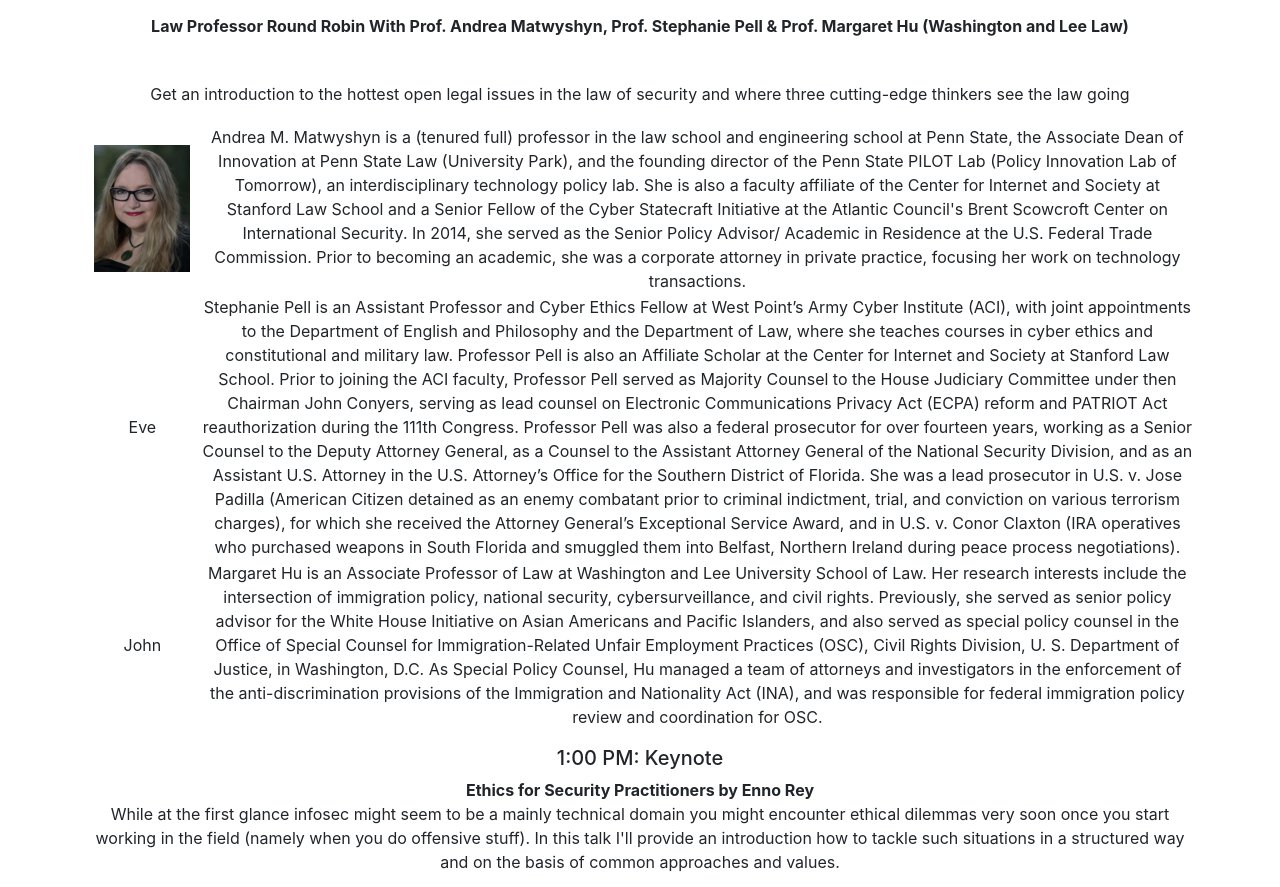
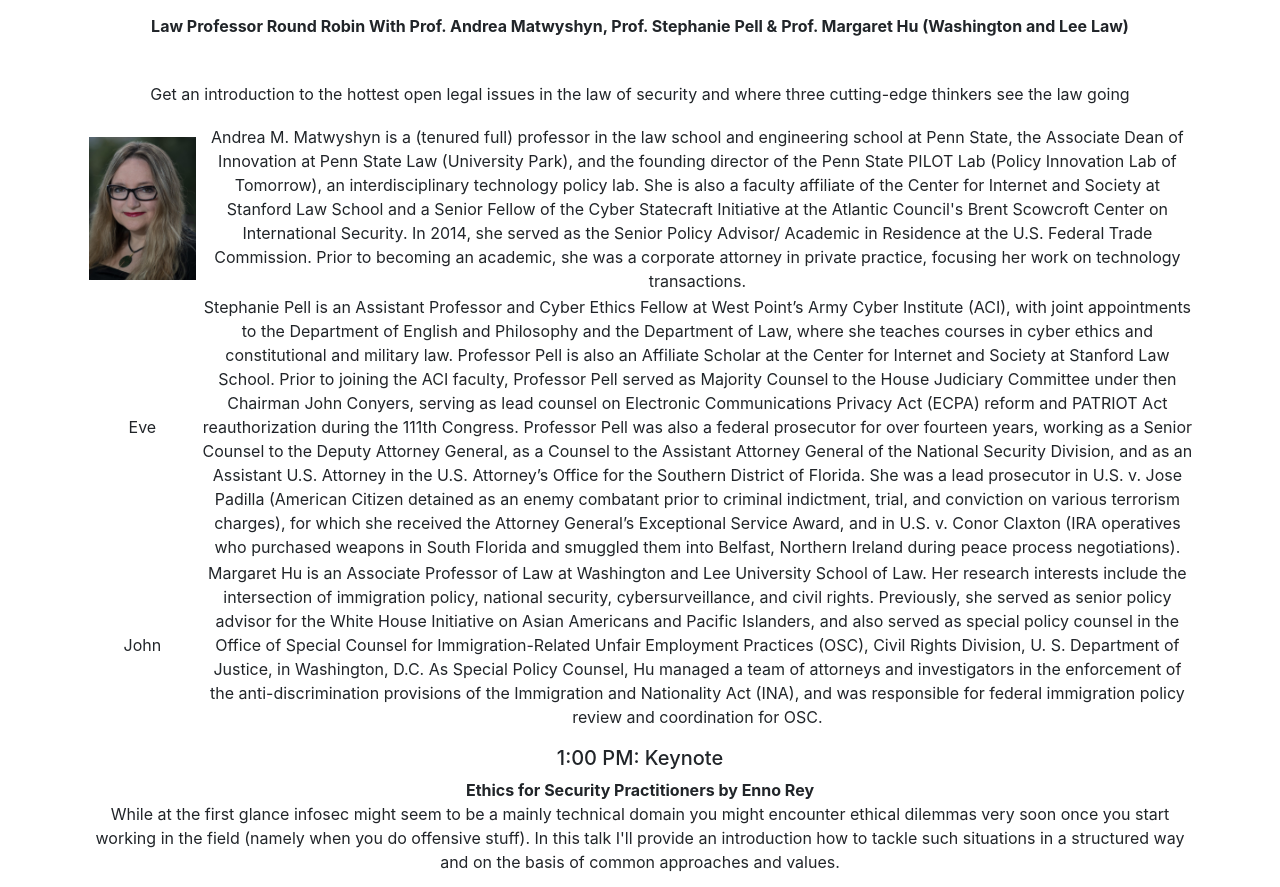
Before and after one commit to Ethics-Village/Ethics-Village.github.io, a website with bundled scripts: page legalworkshop.html in a window 1280 px wide. Shown: the part 880-1767 px from the top of the page. Built offline with nearby package versions, Linux system fonts and the light colour scheme; a web font is replaced by a local one.

Commit message:
update pic

```diff
--- a/legalworkshop.html
+++ b/legalworkshop.html
@@ -68,7 +68,7 @@
 
 		<table style="width:100%">
   <tr>
-    <td><img src="img/2019/andrea.jpg" style="width: 85%; height: 15%"></td>
+    <td><img src="img/2019/andrea.jpg" style="width: 95%; height: 15%"></td>
     <td>Andrea M. Matwyshyn is a (tenured full) professor in the law school and engineering school at Penn State, the Associate Dean of Innovation at Penn State Law (University Park), and the founding director of the Penn State PILOT Lab (Policy Innovation Lab of Tomorrow), an interdisciplinary technology policy lab. She is also a faculty affiliate of the Center for Internet and Society at Stanford Law School and a Senior Fellow of the Cyber Statecraft Initiative at the Atlantic Council's Brent Scowcroft Center on International Security.  In 2014, she served as the Senior Policy Advisor/ Academic in Residence at the U.S. Federal Trade Commission. Prior to becoming an academic, she was a corporate attorney in private practice, focusing her work on technology transactions.
 </td>
   </tr>
```
